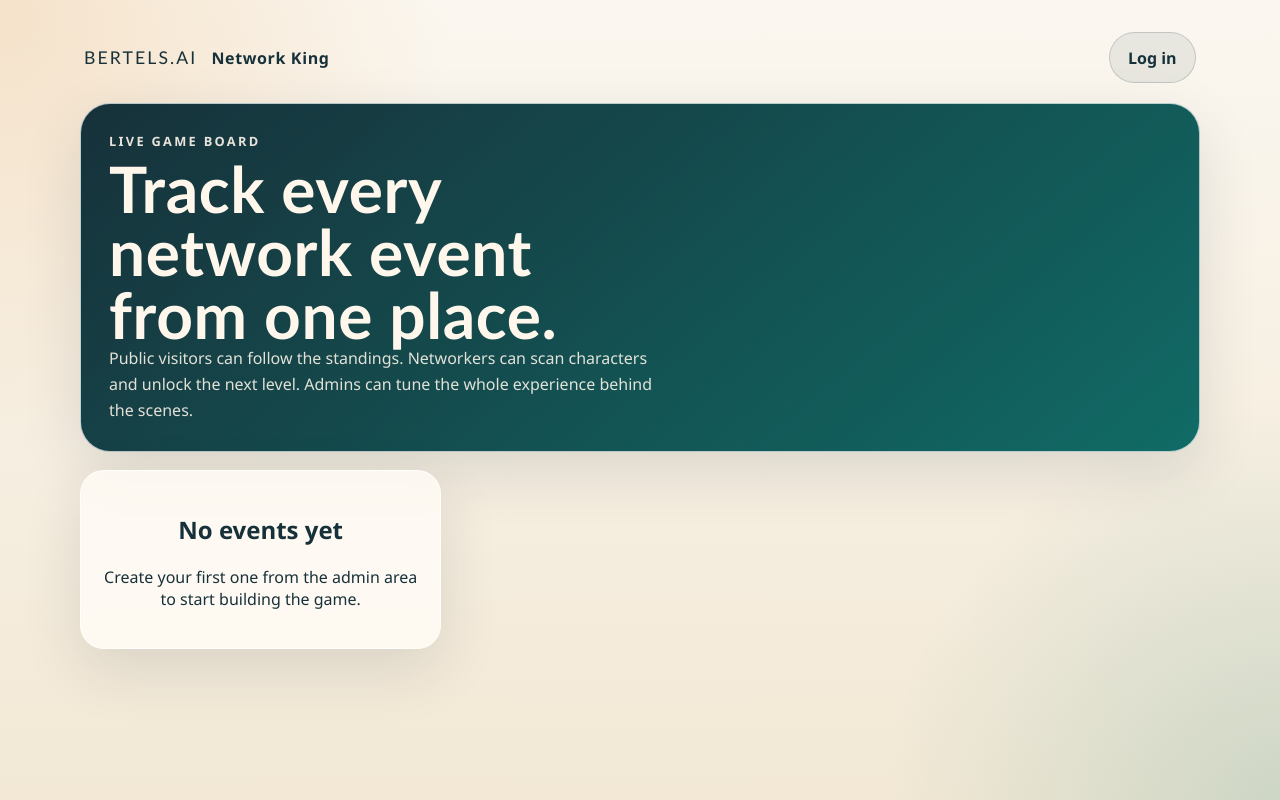
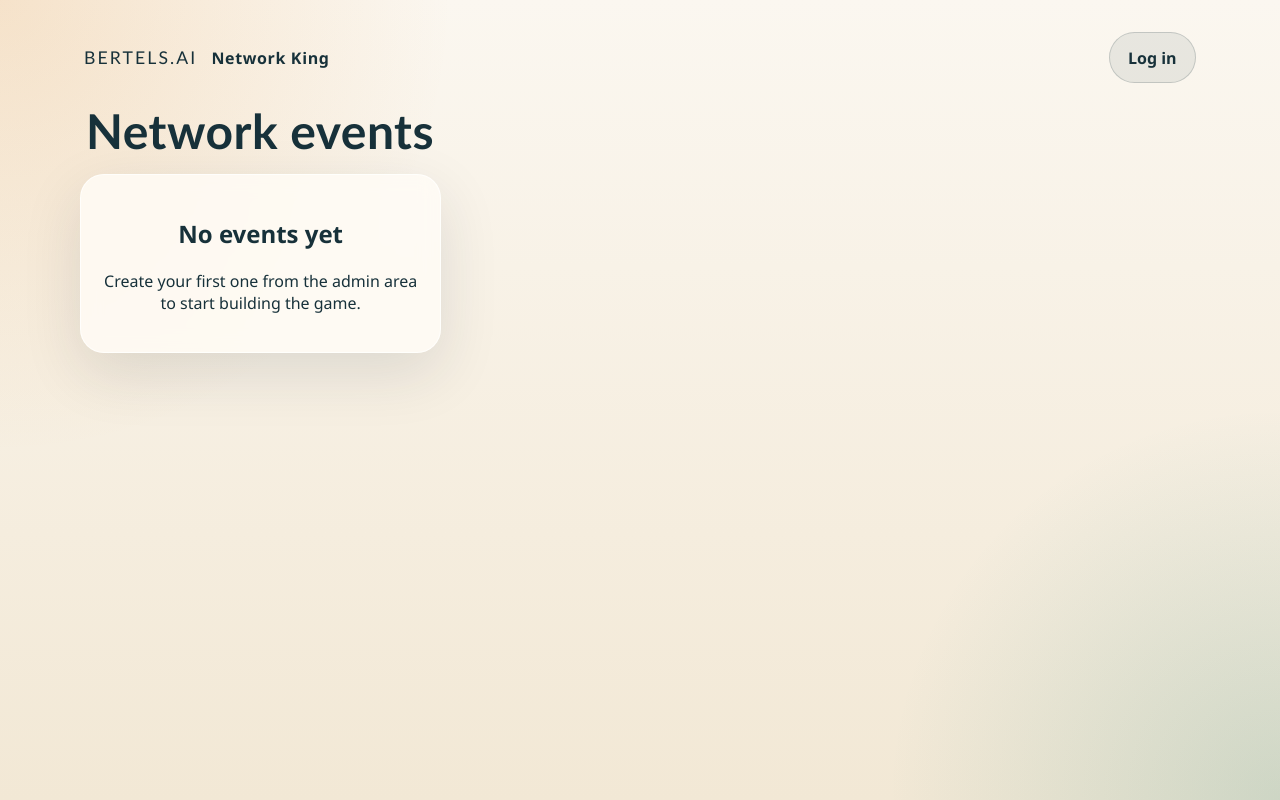
Before and after one commit to JeroenBertels/network-king, a FastAPI app: page / in a window 1280 px wide. Run offline with FastAPI, Linux system fonts and the light colour scheme; data that the repository does not hold is empty.

Commit message:
Removing the large dark green cards for cleanliness.

```diff
--- a/app/static/styles.css
+++ b/app/static/styles.css
@@ -103,6 +103,31 @@ body {
 .page {
   display: grid;
   gap: 18px;
+}
+
+.page-header {
+  display: flex;
+  align-items: center;
+  justify-content: space-between;
+  gap: 16px;
+  padding: 4px 4px 2px;
+}
+
+.page-header h1,
+.card-title {
+  margin: 0;
+  font-family: var(--font-display);
+  line-height: 0.98;
+  letter-spacing: 0.01em;
+}
+
+.page-header h1 {
+  font-size: clamp(1.9rem, 6vw, 3rem);
+}
+
+.card-title {
+  font-size: clamp(1.6rem, 5vw, 2.4rem);
+  margin-bottom: 18px;
 }
 
 .hero,
@@ -631,6 +656,10 @@ code {
     padding-top: 22px;
   }
 
+  .page-header {
+    padding-inline: 6px;
+  }
+
   .hero {
     grid-template-columns: 1.4fr 0.8fr;
   }
--- a/app/templates/landing.html
+++ b/app/templates/landing.html
@@ -1,12 +1,8 @@
 {% extends "base.html" %}
 
 {% block content %}
-  <section class="hero">
-    <div class="hero-copy">
-      <p class="eyebrow">Live Game Board</p>
-      <h1>Track every network event from one place.</h1>
-      <p class="lede">Public visitors can follow the standings. Networkers can scan characters and unlock the next level. Admins can tune the whole experience behind the scenes.</p>
-    </div>
+  <section class="page-header">
+    <h1>Network events</h1>
     {% if is_admin %}
       <div class="hero-actions">
         <a class="button" href="/admin/events">Manage events</a>
```
Also changed, not shown: app/templates/admin_characters.html (+2 -6 lines), app/templates/admin_events.html (+2 -6 lines), app/templates/admin_networkers.html (+2 -6 lines), app/templates/character_detail.html (+6 -11 lines), app/templates/event_detail.html (+2 -12 lines), app/templates/login.html (+1 -8 lines), app/templates/scan.html (+1 -8 lines).
